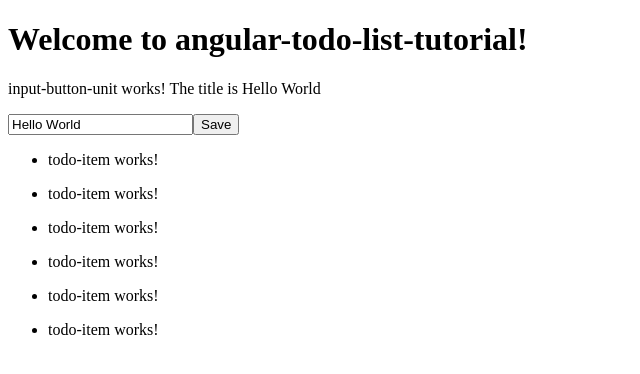
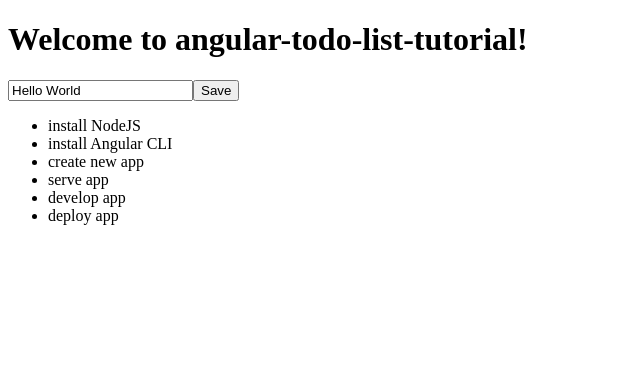
Before and after one commit to JamesSkemp/angular-todo-list-tutorial, an Angular app: page / in a window 1280 px wide. Shown: the top 374 px of the page, without its empty margins (0-640 px from the left). Built offline with nearby package versions, Linux system fonts and the light colour scheme.

Commit message:
Add functionality to add new items
Also add proper individual item display.

```diff
--- a/src/app/app.component.html
+++ b/src/app/app.component.html
@@ -1,6 +1,6 @@
 <h1>Welcome to {{ title }}!</h1>
 
-<app-input-button-unit></app-input-button-unit>
+<app-input-button-unit (submit)="addItem($event)"></app-input-button-unit>
 
 <ul>
   <li *ngFor="let todoItem of todoList"><app-todo-item [item]="todoItem"></app-todo-item></li>
--- a/src/app/app.component.ts
+++ b/src/app/app.component.ts
@@ -16,4 +16,8 @@
     {title: 'develop app'},
     {title: 'deploy app'}
   ];
+
+  addItem(title: string) {
+    this.todoList.push({title});
+  }
 }
--- a/src/app/input-button-unit/input-button-unit.component.html
+++ b/src/app/input-button-unit/input-button-unit.component.html
@@ -1,7 +1,2 @@
-<p>
-  input-button-unit works!
-  The title is {{ title }}
-</p>
-
-<input [value]="title" (keyup.enter)="changeTitle($any($event.target).value)" />
-<button (click)="changeTitle('Button Clicked!')">Save</button>
+<input #inputElementRef [value]="title" (keyup.enter)="submitValue($any($event.target).value)" />
+<button (click)="submitValue(inputElementRef.value)">Save</button>
--- a/src/app/input-button-unit/input-button-unit.component.ts
+++ b/src/app/input-button-unit/input-button-unit.component.ts
@@ -1,4 +1,4 @@
-import { Component, OnInit } from '@angular/core';
+import { Component, OnInit, Output, EventEmitter } from '@angular/core';
 
 @Component({
   selector: 'app-input-button-unit',
@@ -6,6 +6,8 @@
   styleUrls: ['./input-button-unit.component.scss']
 })
 export class InputButtonUnitComponent implements OnInit {
+  @Output() submit: EventEmitter<string> = new EventEmitter<string>();
+
   title = 'Hello World';
 
   constructor() {
@@ -14,7 +16,7 @@
   ngOnInit(): void {
   }
 
-  changeTitle(newTitle: string): void {
-    this.title = newTitle;
+  submitValue(newTitle: string): void {
+    this.submit.emit(newTitle);
   }
 }
--- a/src/app/todo-item/todo-item.component.html
+++ b/src/app/todo-item/todo-item.component.html
@@ -1 +1 @@
-<p>todo-item works!</p>
+{{ item.title }}
```
Also changed, not shown: 1 other file (tests, documents, lock files or other folders).
